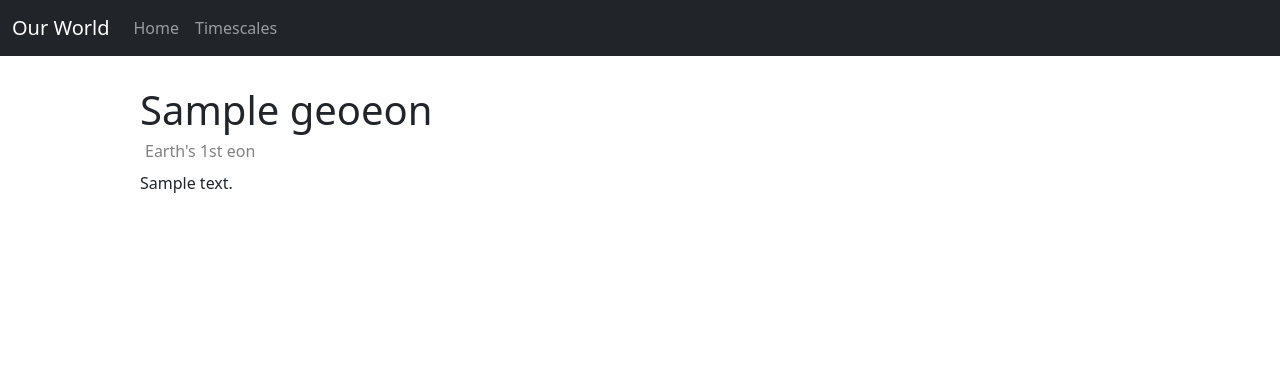
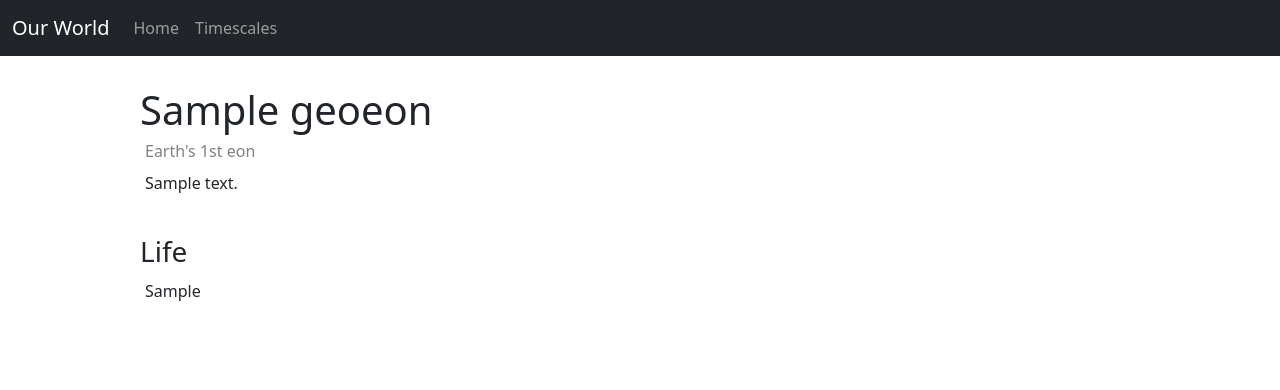
Before and after one commit to kitric/ourworld, a Django app: page /timescales/eons/1/ in a window 1280 px wide. Shown: the top 390 px of the page. Run offline with Django 3.2, Linux system fonts and the light colour scheme; tables that the repository leaves empty hold one stand-in row (values such as "Sample post").

Commit message:
Made some slight changes

```diff
--- a/static/css/base.css
+++ b/static/css/base.css
@@ -41,4 +41,5 @@ body {
     font-size: 16px;
     width: 900px;
     text-align: justify;
+    padding-left: 5px;
 }
--- a/timescales/templates/timescales/eon.html
+++ b/timescales/templates/timescales/eon.html
@@ -17,4 +17,7 @@
     {% endif %}
 
     <p class="geo-description">{{ eon.summary }}</p>
+    <br>
+    <h3>Life</h3>
+    <p class="geo-description">{{ eon.life }}</p>
 {% endblock %}
--- a/timescales/templates/ts-base.html
+++ b/timescales/templates/ts-base.html
@@ -4,6 +4,7 @@
 
 {% block content %}
     <div class="container-fluid">
+        <!--This container is what does the magic-->
         <div class="geo-content">
             {% block geo-content %}
             {% endblock %}
```
